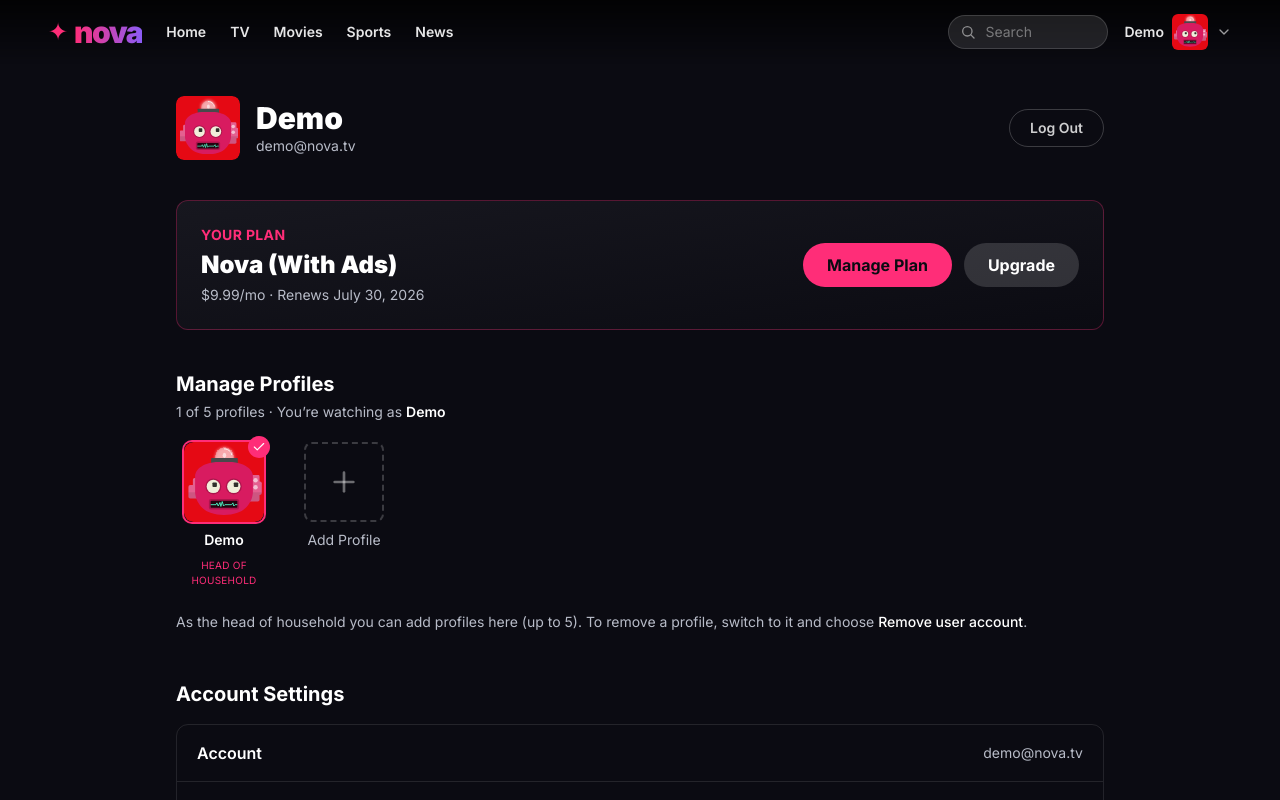
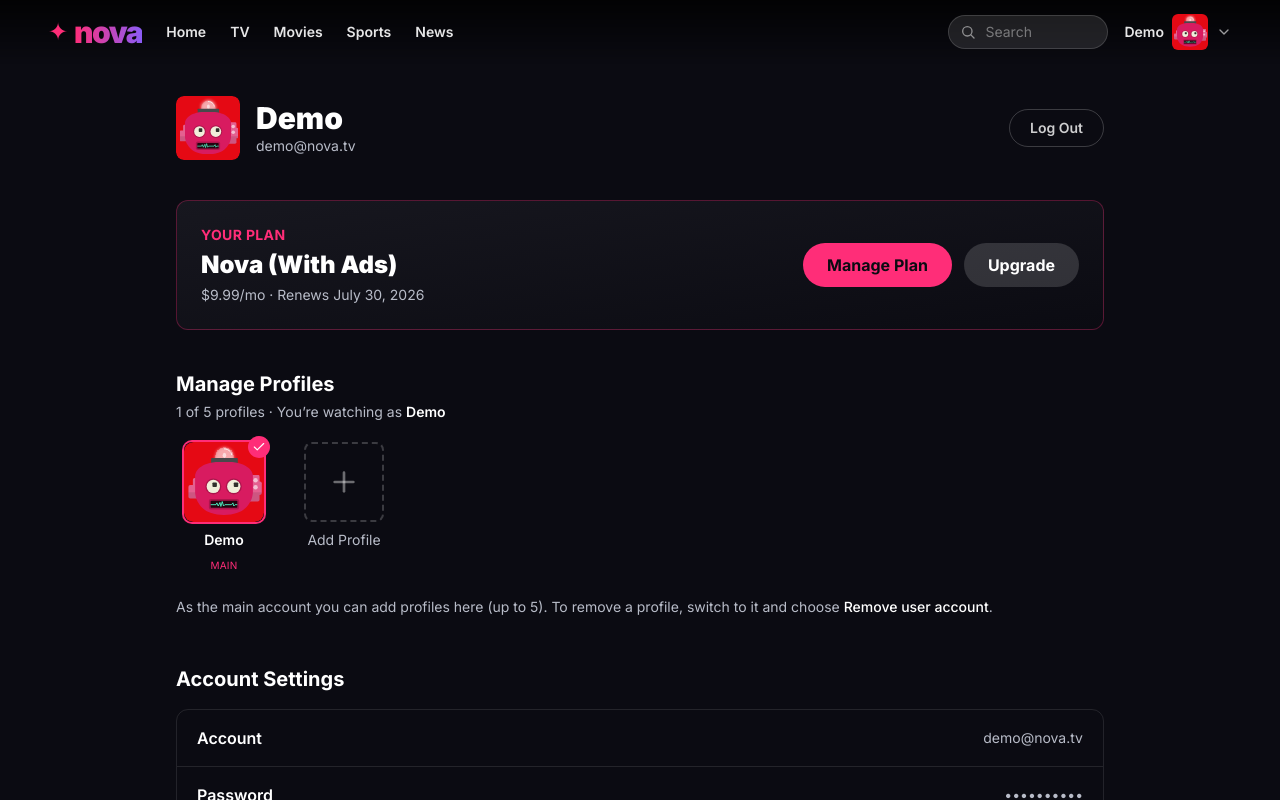
Before and after one commit to landynleecurley/nova, a Next.js app: page /account in a window 1280 px wide. Shown: the top 800 px of the page. Built offline with nearby package versions, Linux system fonts and the light colour scheme.

Commit message:
Label main profile as 'Main' instead of 'Head of Household'

```diff
--- a/app/components/AccountProfiles.js
+++ b/app/components/AccountProfiles.js
@@ -49,7 +49,7 @@ export default function AccountProfiles() {
               >
                 {p.name}
               </span>
-              {p.owner && <span className="text-[10px] uppercase tracking-wide text-nova-pink">Head of Household</span>}
+              {p.owner && <span className="text-[10px] uppercase tracking-wide text-nova-pink">Main</span>}
             </button>
           );
         })}
@@ -69,7 +69,7 @@ export default function AccountProfiles() {
 
       {isOwner ? (
         <p className="text-sm text-nova-gray">
-          As the head of household you can add profiles here (up to 5). To remove a profile, switch to it and
+          As the main account you can add profiles here (up to 5). To remove a profile, switch to it and
           choose <span className="text-white font-medium">Remove user account</span>.
         </p>
       ) : (
@@ -77,7 +77,7 @@ export default function AccountProfiles() {
           <div>
             <p className="font-semibold">Remove this profile</p>
             <p className="text-sm text-nova-gray">
-              Permanently delete &ldquo;{active.name}&rdquo; and return to the head of household.
+              Permanently delete &ldquo;{active.name}&rdquo; and return to the main account.
             </p>
           </div>
           <button
```
